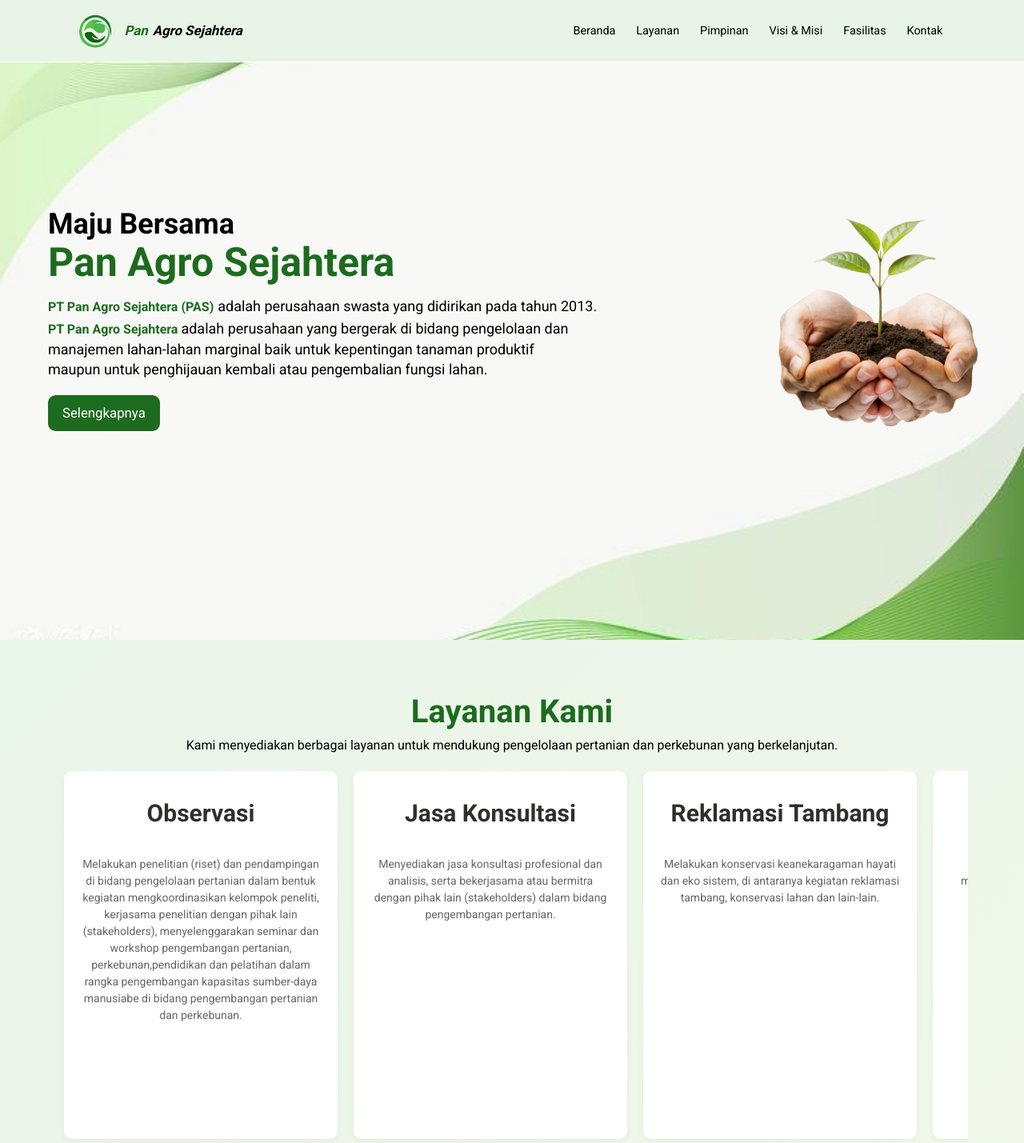
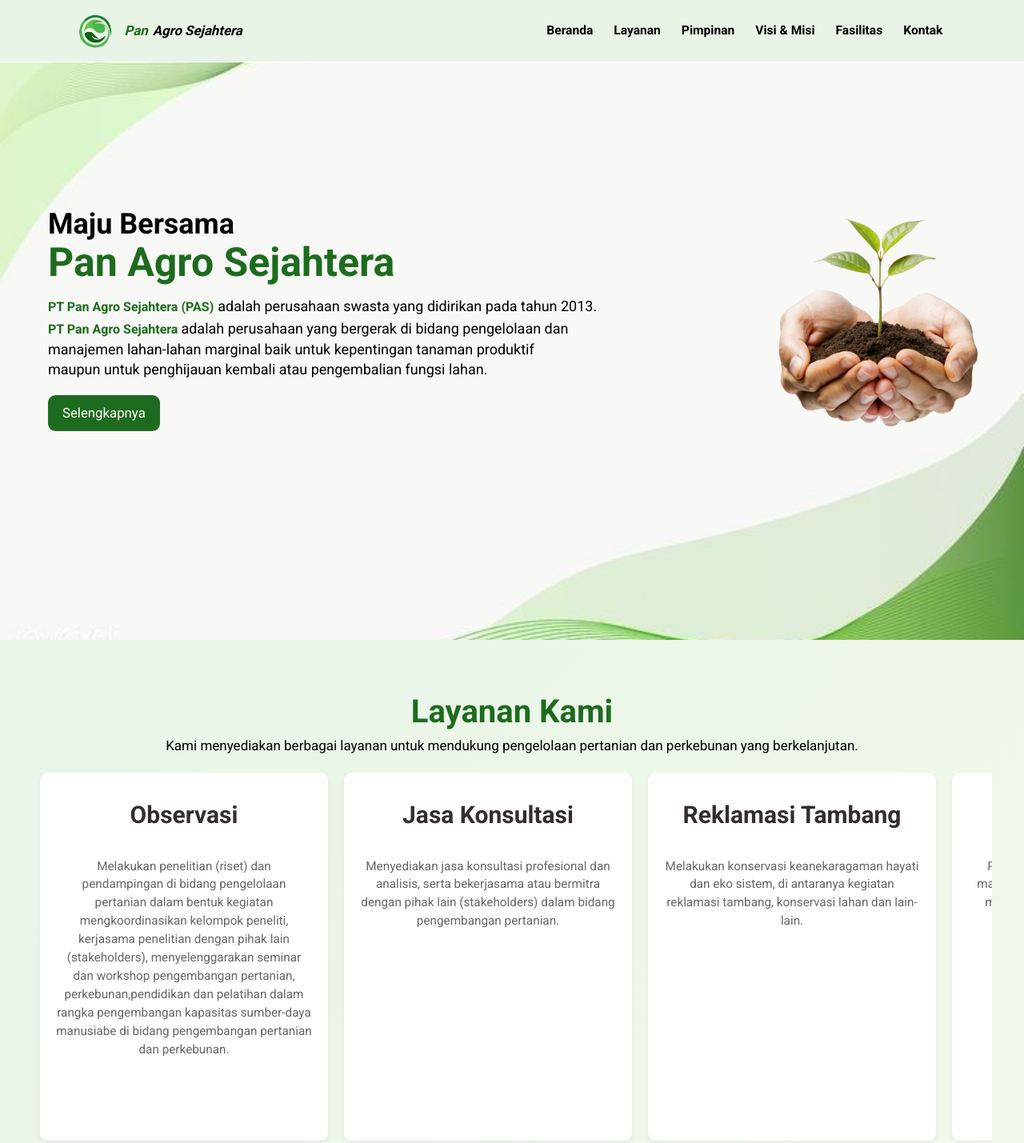
Before and after one commit to samkaaaa/WEB-PAN-AGRO, a plain HTML site: page webpas/index.html in a window 1280 px wide. Shown: the top 1429 px of the page at 80% size. Drawn offline with nearby package versions, Linux system fonts and the light colour scheme.

Commit message:
styles.css

```diff
--- a/webpas/css/styles.css
+++ b/webpas/css/styles.css
@@ -77,9 +77,10 @@ body {
 .navbar .navbar-nav a {
     color: #000000;
     display: inline-block;
-    font-size: 1.2rem;
+    font-size: 1.3rem;
     margin: 0 1rem;
     margin-left: 10px;
+    font-weight: bold;
 
 }
 .navbar .navbar-nav a:hover {
@@ -432,6 +433,7 @@ body {
   color: #000;
   justify-content: center;
   margin-bottom: 20px;
+  font-size: 17px;
 
 }
 .carousel-section h1 {
@@ -440,7 +442,7 @@ body {
 }
 
 .carousel-container {
-  max-width: 1140px;
+  max-width: 1200px;
   margin: auto;
   overflow: hidden;
   position: relative;
@@ -470,7 +472,7 @@ body {
   font-weight: bold;
 }
 .card p {
-  font-size: 14px;
+  font-size: 15.3px;
   color: #666;
   margin-bottom: 10px;
 }
@@ -530,7 +532,7 @@ body {
   margin-bottom: 10px;
 }
 .visimisi-header p {
-  font-size: 1.1rem;
+  font-size: 1.5rem;
   color: #4e5d4e;
 }
 .visimisi-content {
```
